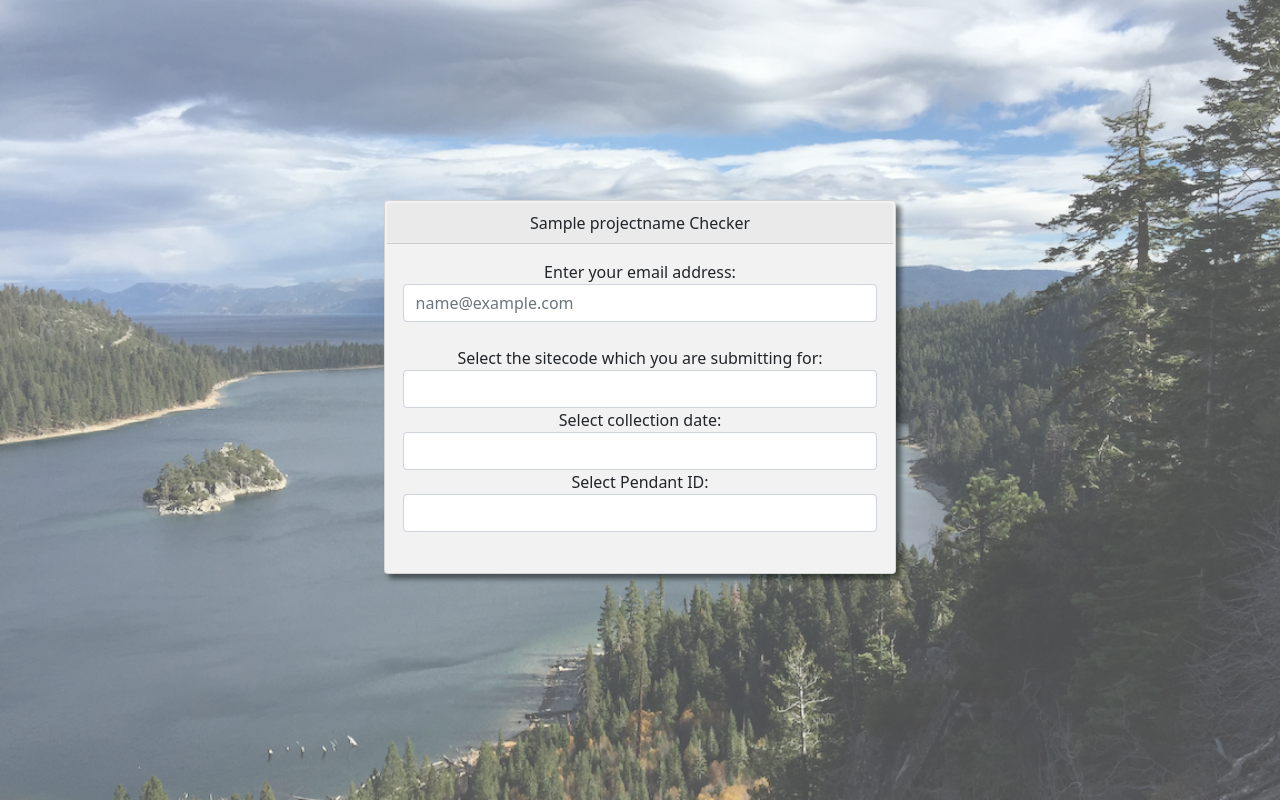
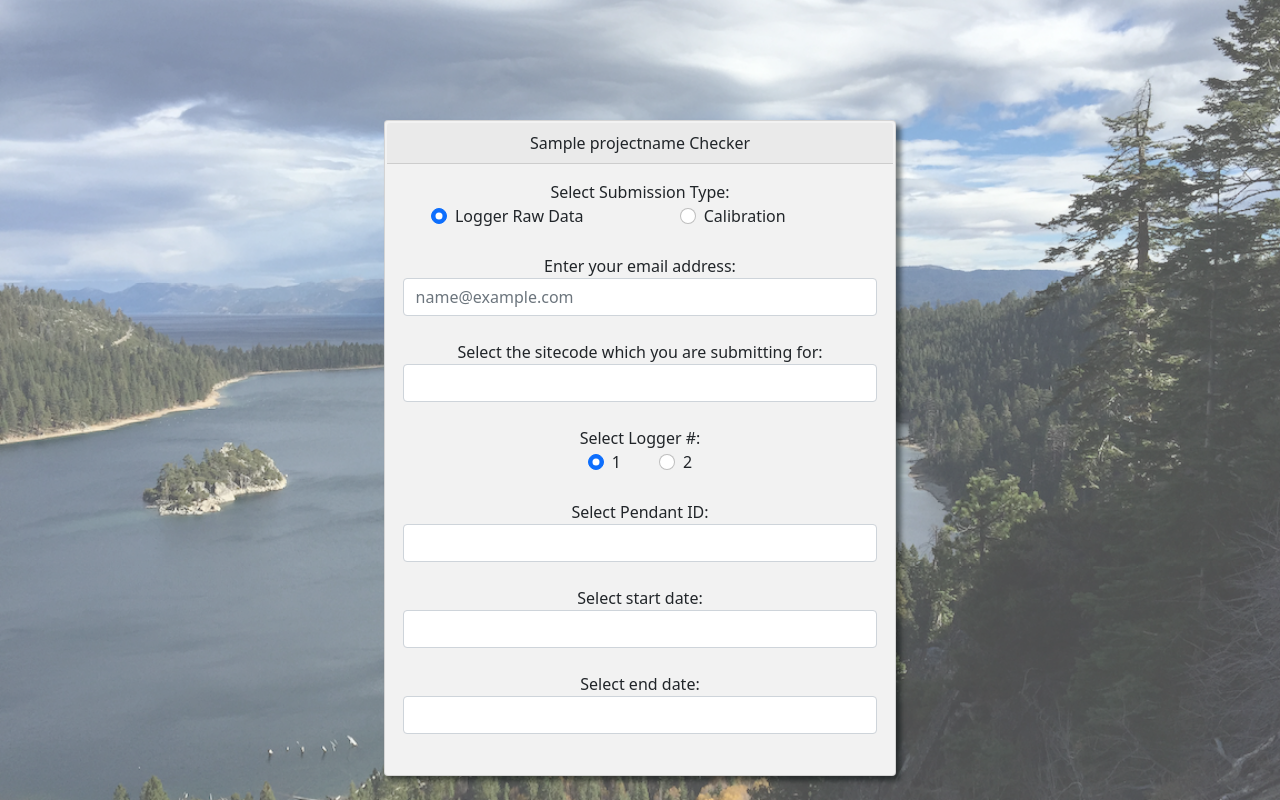
Before and after one commit to SCCWRP/checker2.0, a Flask app: template proj/templates/index.html in a window 1280 px wide. Run offline with Flask 2, Linux system fonts and the light colour scheme; the template is opened without the code that fills it: most values are stand-ins (such as "Sample title", 1, 10 or a date in 2020); lists and menus that the app fills with data are empty; some libraries are stand-ins or nearby versions.

Commit message:
Login form customized for the NESE checker

```diff
--- a/proj/__init__.py
+++ b/proj/__init__.py
@@ -31,7 +31,7 @@ app.eng = create_engine(environ.get("DB_CONNECTION_STRING"), echo=True)
 app.project_name = "NESE"
 
 # Maintainers
-app.maintainers = ['robertb@sccwrp.org', 'duyn@sccwrp.org']
+app.maintainers = ['robertb@sccwrp.org'] #, 'duyn@sccwrp.org']
 
 # Mail From
 app.mail_from = 'admin@checker.sccwrp.org'
--- /dev/null
+++ b/proj/static/alterform.js
@@ -0,0 +1,13 @@
+// Changes the form inputs based on the selected value of the datatype radio button
+(function(){
+    Array.from(document.getElementsByName("login_datatype")).map((elem)=>{
+        elem.addEventListener('change', function(){
+            Array.from(document.querySelectorAll('.form-group-dynamic')).map((inp) => {
+                inp.classList.add('hidden');
+            });
+            Array.from(document.querySelectorAll(`.form-group-dynamic.${this.value}-required`)).map((inp) => {
+                inp.classList.remove('hidden');
+            });
+        })
+    })
+})()
--- a/proj/static/login.js
+++ b/proj/static/login.js
@@ -1,25 +1,24 @@
 (function (){
-    /*
-    When the user selects a sitecode, collectiondates should get displayed
-    When the sitecode select input changes, the pendant id input should get hidden from the user
-    */
-    document.getElementById("sitecode-select").addEventListener('change', async function (){
 
-        // reset pendantids and collectiondates when they change the sitecode
-        document.getElementById('collectiondate-select')
-            .innerHTML = `<option value="none" selected disabled hidden></option>`;
-        document.getElementById('pendantid-select')
-            .innerHTML = `<option value="none" selected disabled hidden></option>`;
+    const updateSelectInput = async function (route) {
 
-        // since pendantids and collectiondates were reset, we need to hide the submit button again
-        document.getElementById('login-form-submit-btn-container').classList.add('hidden');
+            console.assert(
+                ['pendantid','startdate','enddate'].includes(route),
 
+                {"route":route, "message": "must be 'pendantids','startdates','enddates'"}
+            )
             /*  Now go get the collectiondates that correspond to the sitecode they just selected
             and update the collectiondates input */
             let formData = new FormData();
-        formData.append('login_sitecode', document.getElementById('sitecode-select').value)
+            formData.append('login_sitecode', document.getElementById('sitecode-select').value);
+            formData.append('login_loggernumber', Number(document.querySelector("input[type='radio'][name='login_loggernumber']:checked").value));
+            formData.append('login_pendantid', document.getElementById('pendantid-select').value);
+            formData.append('login_start', document.getElementById('startdate-select').value)
+
             let response = await fetch(
-            `/${script_root}/collectiondates`,
+                // all of the routes on the flask app have an 's' at the end
+                // i mean the routes for updating form inputs
+                `/${script_root}/${route}s`,
                 {
                     method: 'post',
                     body: formData
@@ -28,56 +27,129 @@
             console.log(response);
             const result = await response.json();
             console.log(result);
+            let data;
+            switch (route) {
+                case 'pendantid':
+                    data = result.pendantids;
+                    break;
+                case 'startdate':
+                    data = result.startdates;
+                    break;
+                case 'enddate':
+                    data = result.enddates;
+                    break;
+                default:
+                    console.log(`bad arg ${route} passed to updateInputs function`);
+                    return;
+            }
 
-        collectiondates = result.collectiondates;
 
-        // append collectiondates as options to the collectiondate select item
-        collectiondates.map(c => {
-            document.getElementById('collectiondate-select').innerHTML += `
+            if ( Number(data.length) === 0 ){
+                alert(`No ${route} found - please double check the information in the login form`)
+                return;
+            }
+
+            // append data as options to the select item
+            data.map(c => {
+                switch (route) {
+                    case 'enddate':
+                        // for enddate, set the innerHTML
+                        document.getElementById(`${route}-select`).innerHTML = `
                             <option value="${c}">${c}</option>
                         `
+                    default:
+                        // for the rest of the cases, append to the HTML
+                        document.getElementById(`${route}-select`).innerHTML += `
+                            <option value="${c}">${c}</option>
+                        `
+                }
             });
+
+    }
+
+    /*
+    When the user selects a sitecode, pendantids should get displayed
+    When the sitecode select input changes, the pendant id input should get hidden from the user
+    */
+    document.getElementById("sitecode-select").addEventListener('change', async function (){
+
+        // reset pendantids and collectiondates when they change the sitecode
+        document.getElementById('startdate-select')
+            .innerHTML = `<option value="none" selected disabled hidden></option>`;
+        document.getElementById('enddate-select')
+            .innerHTML = `<option value="none" selected disabled hidden></option>`;
+        document.getElementById('pendantid-select')
+            .innerHTML = `<option value="none" selected disabled hidden></option>`;
+
+        // since pendantids and collectiondates were reset, we need to hide the submit button again
+        document.getElementById('login-form-submit-btn-container').classList.add('hidden');
+
+        updateSelectInput('pendantid')
 
     })
 
+    /*
+    When the user selects a pendantid, startdates should get displayed
+    When the sitecode select input changes, the below inputs should be reset
+    */
+    document.getElementById("pendantid-select").addEventListener('change', async function (){
 
-    // same principle applies to the collection dates, go get the corresponding pendant ids
-    document.getElementById("collectiondate-select").addEventListener('change', async function (){
+        // reset pendantids and collectiondates when they change the sitecode
+        document.getElementById('startdate-select')
+            .innerHTML = `<option value="none" selected disabled hidden></option>`;
+        document.getElementById('enddate-select')
+            .innerHTML = `<option value="none" selected disabled hidden></option>`;
 
-        // reset pendantids when they change the collectiondate
+
+        // since pendantids and collectiondates were reset, we need to hide the submit button again
+        document.getElementById('login-form-submit-btn-container').classList.add('hidden');
+
+        updateSelectInput('startdate')
+
+    })
+
+    /*
+    When the user selects a startdate, startdates should get displayed
+    When the sitecode select input changes, the below inputs should be reset
+    */
+    document.getElementById("startdate-select").addEventListener('change', async function (){
+
+        // reset enddate when they change the sitecode
+        document.getElementById('enddate-select')
+            .innerHTML = `<option value="none" selected disabled hidden></option>`;
+
+
+        // since startdates and collectiondates were reset, we need to hide the submit button again
+        document.getElementById('login-form-submit-btn-container').classList.add('hidden');
+
+        updateSelectInput('enddate')
+
+        // unhide submit button
+        document.getElementById('login-form-submit-btn-container').classList.remove('hidden');
+
+    })
+
+    // each logger number radio button needs an event listener
+    Array.from(document.querySelectorAll("input[type='radio'][name='login_loggernumber']")).map(
+        (elem) => {
+            elem.addEventListener('change', async function(){
+                const lognum = document.querySelector("input[type='radio'][name='login_loggernumber']:checked").value;
+
+                // reset pendantid, and dates when they change the loggernumber
                 document.getElementById('pendantid-select')
                     .innerHTML = `<option value="none" selected disabled hidden></option>`;
+                document.getElementById('startdate-select')
+                    .innerHTML = `<option value="none" selected disabled hidden></option>`;
+                document.getElementById('enddate-select')
+                    .innerHTML = `<option value="none" selected disabled hidden></option>`;
 
-        // since pendantids were reset, we need to hide the submit button again
+                // since things were reset, we need to hide the submit button again
                 document.getElementById('login-form-submit-btn-container').classList.add('hidden');
 
-        /*  Now go get the collectiondates that correspond to the collectiondate they just selected
-        and update the collectiondates input */
-        let formData = new FormData();
-        formData.append('login_sitecode', document.getElementById('sitecode-select').value);
-        formData.append('login_collectiondate', document.getElementById('collectiondate-select').value);
-        let response = await fetch(
-            `/${script_root}/pendantids`,
-            {
-                method: 'post',
-                body: formData
+                updateSelectInput('pendantid')
+
+            })
         }
-        );
-        console.log(response);
-        const result = await response.json();
-        console.log(result);
+    )
 
-        pendantids = result.pendantids;
-
-        // append pendantids as options to the pendantid select item
-        pendantids.map(c => {
-            document.getElementById('pendantid-select').innerHTML += `
-                <option value="${c}">${c}</option>
-            `
-        });
-    })
-
-    document.getElementById('pendantid-select').addEventListener('change', () => {
-        document.getElementById('login-form-submit-btn-container').classList.remove('hidden');
-    })
 })()
--- a/proj/static/main.css
+++ b/proj/static/main.css
@@ -33,7 +33,7 @@ div.main-outer-container {
     position: absolute;
     background-color: #f2f2f2;
     left: 30%;
-    top:25%;
+    top:15%;
     box-shadow: 0.3rem 0.3rem 0.3rem rgba(0, 8, 7, 0.5);
     padding: 0.1rem;
     text-align: center;
@@ -145,3 +145,11 @@ span.table-not-matched {
 #after-submit-sucess-card-header {
     text-align: center;
 }
+
+.form-check.form-check-radio {
+    display: inline-block;
+}
+
+#logger-radio-label-container {
+    margin-bottom: 0.7rem;
+}
--- a/proj/templates/index.html
+++ b/proj/templates/index.html
@@ -1,30 +1,64 @@
 <!DOCTYPE html>
 <html>
+
 <head>
   <!--This helped so much: https://getbootstrap.com/docs/5.0/components/card/-->
-    <link rel = "stylesheet" href = "{{url_for('static', filename='main.css')}}">
-    <link rel = "stylesheet" href = "{{url_for('static', filename='bootstrap.min.css')}}">
+  <link rel="stylesheet" href="{{url_for('static', filename='main.css')}}">
+  <link rel="stylesheet" href="{{url_for('static', filename='bootstrap.min.css')}}">
   <script src="{{url_for('static', filename='globals.js')}}"></script>
 </head>
+
 <body>
   <main>
 
     <div class="container" id="main-outer-container">
 
       <!--login screen-->
-        <div class = "container" id="login-outer-container">
-          <div class = "card inner-container" id="login-inner-container">
+      <div class="container" id="login-outer-container">
+        <div class="card inner-container" id="login-inner-container">
           <div class="card-header">
             {{projectname}} Checker
           </div>
           <div class="card-body">
-              <form id = "main-login-form">
-                <div class = "login-input-container form-group">
-                  <label for = "login_email">Enter your email address:</label>
+            <div id="data-logger-raw-form-container">
+              <form id="main-login-form">
+                <div class="form-group container" id="datatype-radio-container">
+                  <div class="row datatype-radio-label-container">
+                    <div class="col-sm">
+                      <label for="datatype-radio" id="datatype-radio-label">Select Submission Type:</label>
+                    </div>
+                  </div>
+                  <div class="row">
+                    <div class="row col-sm">
+
+                      <div class="col-sm">
+                        <div class="form-check form-check-inline">
+                          <input class="form-check-input" type="radio" name="login_datatype" id="datatype-radio1"
+                            value="raw" checked>
+                          <label class="form-check-label" for="datatype-radio1">
+                            Logger Raw Data
+                          </label>
+                        </div>
+                      </div>
+                      <div class="col-sm">
+                        <div class="form-check form-check-inline">
+                          <input class="form-check-input" type="radio" name="login_datatype" id="datatype-radio2"
+                            value="calibration">
+                          <label class="form-check-label" for="datatype-radio2">
+                            Calibration
+                          </label>
+                        </div>
+                      </div>
+                    </div>
+                  </div>
+                </div>
+                <br>
+                <div class="login-input-container form-group">
+                  <label for="login_email">Enter your email address:</label>
                   <input type="email" name="login_email" class="form-control" placeholder="name@example.com">
                 </div>
-                <br/>
-                <div class="form-group" id="sitecode-select-container">
+                <br />
+                <div class="form-group calibration-required raw-required form-group-dynamic" id="sitecode-select-container">
                   <label for="sitecode-select">Select the sitecode which you are submitting for:</label>
                   <select class="form-control" id="sitecode-select" name="login_sitecode">
                     <option value="none" selected disabled hidden></option>
@@ -33,23 +67,70 @@
                     {%endfor%}
                   </select>
                 </div>
-                <div class="form-group" id="collectiondate-select-container">
-                  <label for="collectiondate-select">Select collection date:</label>
-                  <select class="form-control" id="collectiondate-select" name="login_collectiondate">
-                    <option value="none" selected disabled hidden></option>
-                  </select>
+                <br>
+                <div class="form-group container raw-required form-group-dynamic" id="logger-radio-container">
+                  <div class="row logger-radio-label-container">
+                    <div class="col-sm">
+                      <label for="logger-radio" id="logger-radio-label">Select Logger #:</label>
                     </div>
-                <div class="form-group" id="pendantid-select-container">
+                  </div>
+                  <div class="row">
+
+                    <div class="col-sm"></div>
+
+                    <div class="row col-sm">
+
+                      <div class="col-sm">
+                        <div class="form-check form-check-radio">
+                          <input class="form-check-input" type="radio" name="login_loggernumber" id="logger-radio1" value="1" checked>
+                          <label class="form-check-label" for="logger-radio1">
+                            1
+                          </label>
+                        </div>
+                      </div>
+                      <div class="col-sm">
+                        <div class="form-check form-check-radio">
+                          <input class="form-check-input" type="radio" name="login_loggernumber" id="logger-radio2" value="2">
+                          <label class="form-check-label" for="logger-radio2">
+                            2
+                          </label>
+                        </div>
+                      </div>
+                    </div>
+
+                    <div class="col-sm"></div>
+
+                  </div>
+
+                </div>
+                <br>
+                <div class="form-group raw-required form-group-dynamic" id="pendantid-select-container">
                   <label for="pendantid-select">Select Pendant ID:</label>
                   <select class="form-control" id="pendantid-select" name="login_pendantid">
                     <option value="none" selected disabled hidden></option>
                   </select>
                 </div>
+
                 <br>
-                <div class = "login-input-container form form-group hidden" id="login-form-submit-btn-container">
+                <div class="form-group raw-required form-group-dynamic" id="startdate-select-container">
+                  <label for="startdate-select">Select start date:</label>
+                  <select class="form-control" id="startdate-select" name="login_start">
+                    <option value="none" selected disabled hidden></option>
+                  </select>
+                </div>
+                <br>
+                <div class="form-group raw-required form-group-dynamic" id="enddate-select-container">
+                  <label for="enddate-select">Select end date:</label>
+                  <select class="form-control" id="enddate-select" name="login_end">
+                    <option value="none" selected disabled hidden></option>
+                  </select>
+                </div>
+                <br>
+                <div class="login-input-container form form-group hidden" id="login-form-submit-btn-container">
                   <button class="btn btn-secondary" type="submit">Sign in</button>
                 </div>
               </form>
+            </div>
           </div>
         </div>
       </div>
@@ -58,7 +139,7 @@
 
 
       <!--File submission form-->
-        <div class = "before-submit container hidden">
+      <div class="before-submit container hidden">
         <div class="card inner-container">
           <div class="card-header">
             <div class="card-title">
@@ -67,9 +148,9 @@
           </div>
           <div class="card-body">
             <div class="row container file-form-container">
-                <form id = "file-submission-form">
+              <form id="file-submission-form">
                 <div class="row form-group file-submission-form-row">
-                    <input type = "file" name = "files" class="form-control-file" multiple>
+                  <input type="file" name="files" class="form-control-file" multiple>
                 </div>
                 <div class="row form-group file-submission-form-row">
                   <button type="submit" class="btn btn-dark">submit data</button>
@@ -131,7 +212,8 @@
                     <p><span id="original-filename-header">File Name: </span><span id="original-filename"></span></p>
                   </li>
                   <li class="list-group-item">
-                      <p><span id="submission-type-header">Type of Submission: </span><span id="submission-type"> </span></p>
+                    <p><span id="submission-type-header">Type of Submission: </span><span id="submission-type"> </span>
+                    </p>
                   </li>
                   <li class="list-group-item">
                     <div class="card">
@@ -146,13 +228,14 @@
 
                   </li>
                   <li class="list-group-item">
-                    <p><a id="excel-markup-download" target="_blank" href="#">Download Excel File with Errors Report Markup</a></p>
+                    <p><a id="excel-markup-download" target="_blank" href="#">Download Excel File with Errors Report
+                        Markup</a></p>
                   </li>
                 </ul>
 
 
                 <!--for unsuccessful submissions-->
-                <div class = "container hidden" id="reload-button-container">
+                <div class="container hidden" id="reload-button-container">
                   <div class="card">
                     <div class="card-header">
                       <h5 class="card-title">
@@ -179,7 +262,8 @@
 
 
 
-              <div id="errors-report-body" class="errors-report-body-outer-container container submission-info-tab-body hidden">
+              <div id="errors-report-body"
+                class="errors-report-body-outer-container container submission-info-tab-body hidden">
                 <div class="card">
 
 
@@ -187,7 +271,8 @@
                   <div id="errors-report-tab-headers" class="row tab-header-container container">
 
                     <!--This div would need to be repeated, one per table, meaning the innerHTML of the parent element gets repeated-->
-                    <div class="errors-tab-header tab-header col-sm"> <!--id="${x.table}-errors-tab-header" -->
+                    <div class="errors-tab-header tab-header col-sm">
+                      <!--id="${x.table}-errors-tab-header" -->
                     </div>
 
                   </div>
@@ -195,7 +280,8 @@
                   <div id="errors-report-body-inner-tab-container" class="container">
 
                     <!--This div needs to be repeated, one per table, meaning the innerHTML of the parent element gets repeated-->
-                    <div class="errors-tab-body"> <!--id would be tablename-errors-tab-body-->
+                    <div class="errors-tab-body">
+                      <!--id would be tablename-errors-tab-body-->
 
                       <div class="row errors-report-header">
                         <div class="col-sm errors-report-cell">Column(s)</div>
@@ -220,7 +306,8 @@
 
 
 
-                <div id="warnings-report-body" class="warnings-report-body-outer-container container submission-info-tab-body hidden">
+              <div id="warnings-report-body"
+                class="warnings-report-body-outer-container container submission-info-tab-body hidden">
                 <div class="card">
 
 
@@ -228,7 +315,8 @@
                   <div id="warnings-report-tab-headers" class="row tab-header-container container">
 
                     <!--This div would need to be repeated, one per table, meaning the innerHTML of the parent element gets repeated-->
-                      <div class="warnings-tab-header tab-header col-sm"> <!--id="${x.table}-warnings-tab-header" -->
+                    <div class="warnings-tab-header tab-header col-sm">
+                      <!--id="${x.table}-warnings-tab-header" -->
                     </div>
 
                   </div>
@@ -236,7 +324,8 @@
                   <div id="warnings-report-body-inner-tab-container" class="container">
 
                     <!--This div needs to be repeated, one per table, meaning the innerHTML of the parent element gets repeated-->
-                      <div class="warnings-tab-body"> <!--id would be tablename-warnings-tab-body-->
+                    <div class="warnings-tab-body">
+                      <!--id would be tablename-warnings-tab-body-->
 
                       <div class="row warnings-report-header">
                         <div class="col-sm warnings-report-cell">Column(s)</div>
@@ -262,8 +351,8 @@
             </div>
 
             <!--for successful submissions (final submit)-->
-              <div class = "container form-container hidden" id="final-submit-button-container">
-                <form id = "final-submit">
+            <div class="container form-container hidden" id="final-submit-button-container">
+              <form id="final-submit">
                 <button type="submit" class="btn btn-success btn-lg btn-block">Final Submit</button>
               </form>
             </div>
@@ -317,5 +406,7 @@
 <script src="{{url_for('static', filename='report.js')}}"></script>
 <script src="{{url_for('static', filename='dragndrop.js')}}"></script>
 <script src="{{url_for('static', filename='login.js')}}"></script>
+<script src="{{url_for('static', filename='alterform.js')}}"></script>
 <script src="{{url_for('static', filename='main.js')}}"></script>
+
 </html>
```
Also changed, not shown: proj/login.py (+93 -28 lines). Lines whose indentation alone changed are shown as unchanged.
